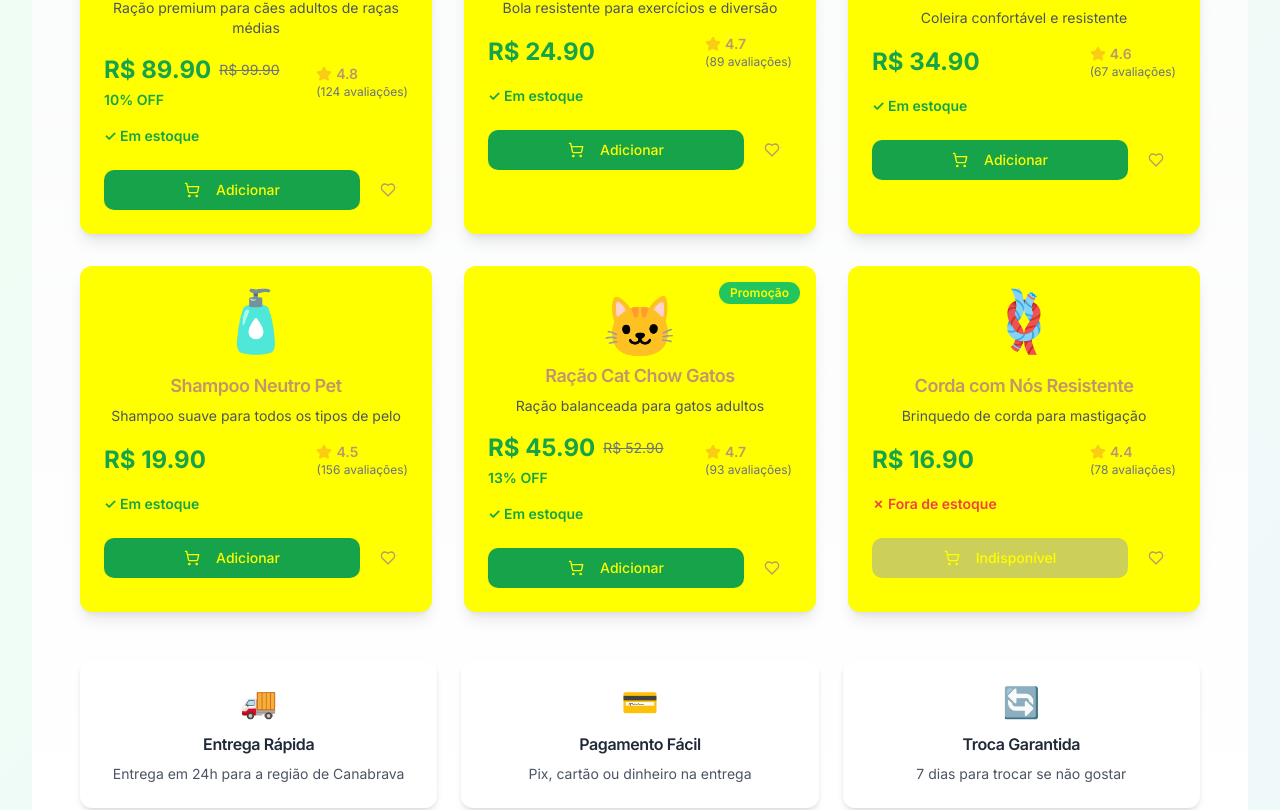
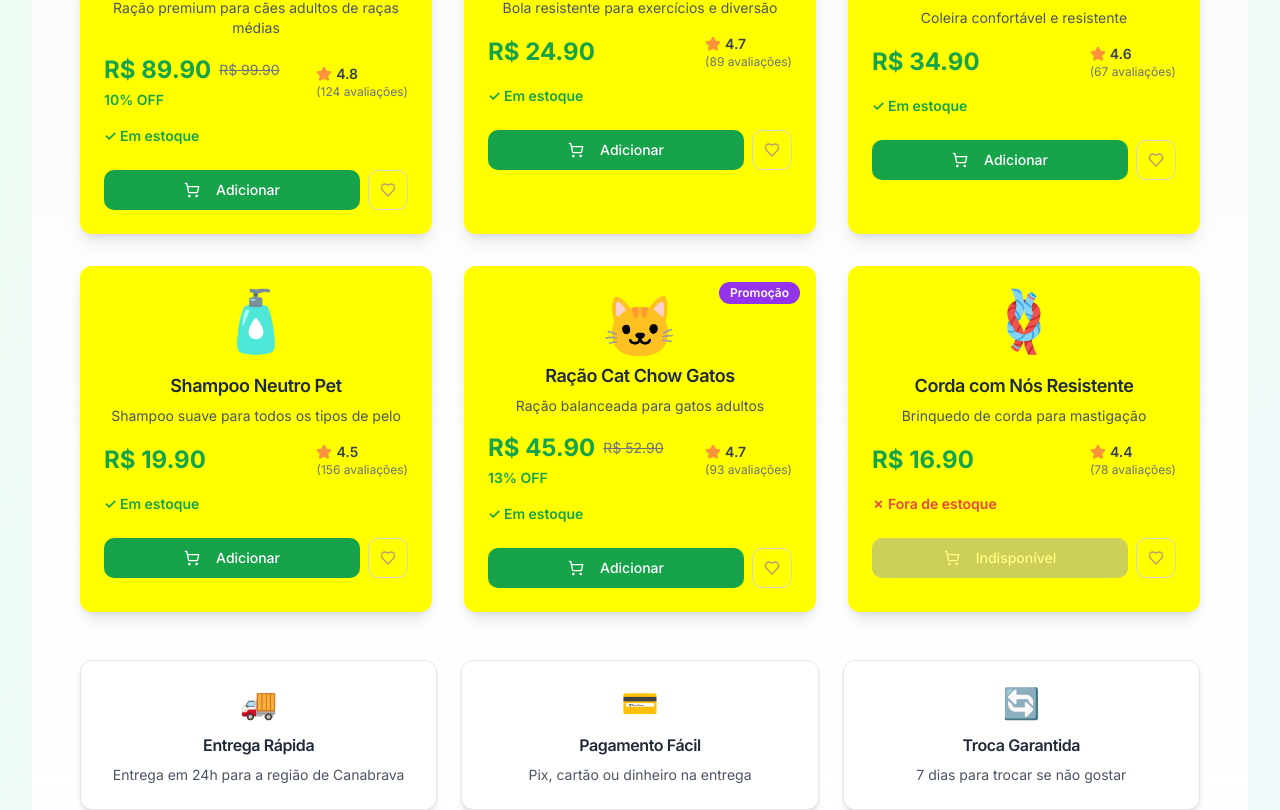
Before and after one commit to AndersonAutomacoes/canabrava-pet-hub-online, a React (Vite) app: page / in a window 1280 px wide. Shown: the part 2675-3485 px from the top of the page. Built offline with nearby package versions, Linux system fonts and the light colour scheme.

Commit message:
Refactor: Improve color contrast across the app
Change yellow backgrounds with white text to more readable color combinations in all components.

```diff
--- a/src/components/Products.tsx
+++ b/src/components/Products.tsx
@@ -137,8 +137,8 @@ const Products = () => {
               onClick={() => setSelectedCategory(category.id)}
               className={`flex items-center space-x-2 ${
                 selectedCategory === category.id
-                  ? 'bg-green-600 hover:bg-green-700'
-                  : 'hover:bg-green-50 hover:text-green-600'
+                  ? 'bg-green-600 hover:bg-green-700 text-white'
+                  : 'hover:bg-green-50 hover:text-green-600 text-gray-700 border-gray-300'
               }`}
             >
               <span>{category.icon}</span>
@@ -154,17 +154,17 @@ const Products = () => {
               <CardHeader className="text-center pb-4 relative">
                 {product.badge && (
                   <Badge
-                    className={`absolute top-4 right-4 ${
-                      product.badge === 'Mais Vendido' ? 'bg-orange-500' :
-                      product.badge === 'Novo' ? 'bg-blue-500' :
-                      'bg-green-500'
+                    className={`absolute top-4 right-4 text-white font-semibold ${
+                      product.badge === 'Mais Vendido' ? 'bg-blue-600 hover:bg-blue-700' :
+                      product.badge === 'Novo' ? 'bg-green-600 hover:bg-green-700' :
+                      'bg-purple-600 hover:bg-purple-700'
                     }`}
                   >
                     {product.badge}
                   </Badge>
                 )}
                 <div className="text-6xl mb-4">{product.image}</div>
-                <CardTitle className="text-lg mb-2">{product.name}</CardTitle>
+                <CardTitle className="text-lg mb-2 text-gray-800">{product.name}</CardTitle>
                 <CardDescription className="text-gray-600">
                   {product.description}
                 </CardDescription>
@@ -190,8 +190,8 @@ const Products = () => {
                   </div>
                   <div className="text-right">
                     <div className="flex items-center space-x-1">
-                      <Star className="w-4 h-4 fill-yellow-400 text-yellow-400" />
-                      <span className="text-sm font-semibold">{product.rating}</span>
+                      <Star className="w-4 h-4 fill-orange-400 text-orange-400" />
+                      <span className="text-sm font-semibold text-gray-700">{product.rating}</span>
                     </div>
                     <div className="text-xs text-gray-500">
                       ({product.reviews} avaliações)
@@ -210,8 +210,8 @@ const Products = () => {
                   <Button
                     className={`flex-1 ${
                       product.inStock
-                        ? 'bg-green-600 hover:bg-green-700'
-                        : 'bg-gray-400 cursor-not-allowed'
+                        ? 'bg-green-600 hover:bg-green-700 text-white'
+                        : 'bg-gray-400 cursor-not-allowed text-white'
                     }`}
                     onClick={() => addToCart(product)}
                     disabled={!product.inStock}
@@ -219,7 +219,7 @@ const Products = () => {
                     <ShoppingCart className="w-4 h-4 mr-2" />
                     {product.inStock ? 'Adicionar' : 'Indisponível'}
                   </Button>
-                  <Button variant="outline" size="icon" className="hover:text-red-500">
+                  <Button variant="outline" size="icon" className="hover:text-red-500 border-gray-300">
                     <Heart className="w-4 h-4" />
                   </Button>
                 </div>
@@ -234,10 +234,10 @@ const Products = () => {
             <h3 className="text-lg font-semibold text-green-800 mb-2">
               Carrinho ({cart.length} {cart.length === 1 ? 'item' : 'itens'})
             </h3>
-            <p className="text-green-600 mb-4">
+            <p className="text-green-700 mb-4">
               Total: R$ {cart.reduce((total, item) => total + item.price, 0).toFixed(2)}
             </p>
-            <Button className="bg-green-600 hover:bg-green-700">
+            <Button className="bg-green-600 hover:bg-green-700 text-white">
               Finalizar Compra
             </Button>
           </div>
@@ -245,17 +245,17 @@ const Products = () => {
 
         {/* Features */}
         <div className="grid md:grid-cols-3 gap-6 mt-12">
-          <div className="text-center p-6 bg-white rounded-lg shadow-md">
+          <div className="text-center p-6 bg-white rounded-lg shadow-md border border-gray-200">
             <div className="text-3xl mb-3">🚚</div>
             <h3 className="font-semibold text-gray-800 mb-2">Entrega Rápida</h3>
             <p className="text-gray-600 text-sm">Entrega em 24h para a região de Canabrava</p>
           </div>
-          <div className="text-center p-6 bg-white rounded-lg shadow-md">
+          <div className="text-center p-6 bg-white rounded-lg shadow-md border border-gray-200">
             <div className="text-3xl mb-3">💳</div>
             <h3 className="font-semibold text-gray-800 mb-2">Pagamento Fácil</h3>
             <p className="text-gray-600 text-sm">Pix, cartão ou dinheiro na entrega</p>
           </div>
-          <div className="text-center p-6 bg-white rounded-lg shadow-md">
+          <div className="text-center p-6 bg-white rounded-lg shadow-md border border-gray-200">
             <div className="text-3xl mb-3">🔄</div>
             <h3 className="font-semibold text-gray-800 mb-2">Troca Garantida</h3>
             <p className="text-gray-600 text-sm">7 dias para trocar se não gostar</p>
--- a/src/index.css
+++ b/src/index.css
@@ -44,7 +44,7 @@
     --sidebar-border: 226 232 240;
     --sidebar-ring: 34 197 94;
 
-    /* New improved pet-friendly colors with better contrast */
+    /* Updated pet-friendly colors with better contrast and no yellow/white combinations */
     --pet-green: 34 197 94;
     --pet-green-light: 240 253 244;
     --pet-blue: 37 99 235;
@@ -219,7 +219,7 @@
     @apply pet-badge bg-purple-50 text-purple-700 border border-purple-200;
   }
 
-  /* Admin specific styles */
+  /* Admin specific styles - Updated with better contrast */
   .admin-card {
     @apply bg-white/95 backdrop-blur-sm border border-slate-200 shadow-lg rounded-xl;
   }
```
